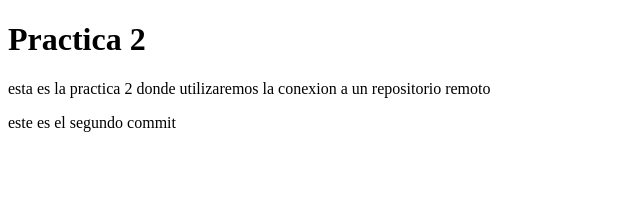
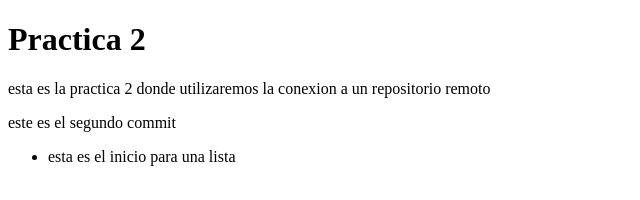
Before and after one commit to jmanuelrs/practica2.1, a plain HTML site: page index.html in a window 1280 px wide. Shown: the whole page, without its empty margins (0-640 px from the left). Drawn offline with Linux system fonts and the light colour scheme.

Commit message:
se agrego el inicio para crear una lista

```diff
--- a/index.html
+++ b/index.html
@@ -10,5 +10,10 @@
     <h1> Practica 2 </h1>
     <p> esta es la practica 2 donde utilizaremos la conexion a un repositorio remoto </p>
       <p> este es el segundo commit  </p>
+      <ul>
+          <li> esta es el inicio para una lista  </li>
+      </ul>
+
+
 </body>
 </html>
```
